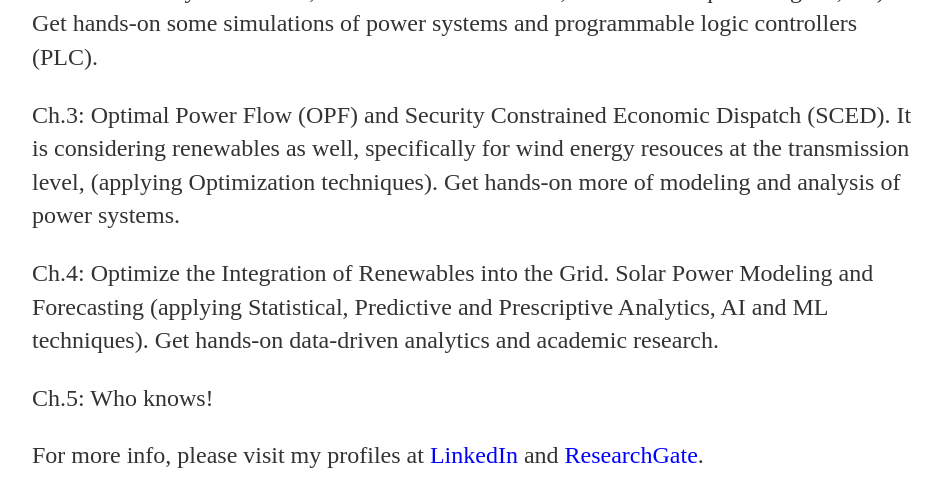
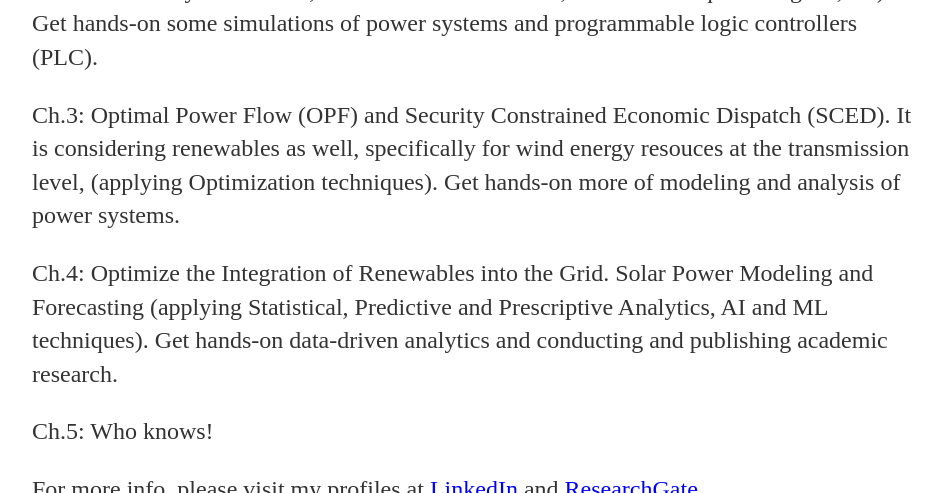
Before and after one commit to MohamedAbuella/MohamedAbuella.github.io, a Jekyll site: the page built from cv/index.html, in a window 1280 px wide and 900 px high, scrolled down 606 px, cut to the strip 0-493 px from the top of the window. Shown: the whole strip, without its empty margins (160-1100 px from the left). Built offline with Jekyll 4.4.1, drawn with Linux system fonts in a browser that asks for light colours; nearby versions of some CDN libraries; a script that is not in the unit is left out; comment, search, counter and statistics services are not loaded.

Commit message:
Update index.html

```diff
--- a/cv/index.html
+++ b/cv/index.html
@@ -12,7 +12,7 @@
 <p>Ch.1: Fundamentals of Electrical Engineering. This chapter covers Instrumentation & Control, Power Electronics, such as Diodes & Thyristors as rectifiers, (applying laws of Physics). With getting hands-on electrical installations & wiring and maintenance of electrical control equipment at pumping stations.</p>
 <p>Ch.2: Power Systems Analysis. It includes Power Flow and Faults Calculations, (applying Numerical Analysis methods, such as Newton methods, Differential eqs & Integrals, etc). Get hands-on some simulations of power systems and programmable logic controllers (PLC).</p>
 <p>Ch.3: Optimal Power Flow (OPF) and Security Constrained Economic Dispatch (SCED). It is considering renewables as well, specifically for wind energy resouces at the transmission level, (applying Optimization techniques). Get hands-on more of modeling and analysis of power systems.</p>
-<p>Ch.4: Optimize the Integration of Renewables into the Grid. Solar Power Modeling and Forecasting (applying Statistical, Predictive and Prescriptive Analytics, AI and ML techniques). Get hands-on data-driven analytics and academic research.</p>
+<p>Ch.4: Optimize the Integration of Renewables into the Grid. Solar Power Modeling and Forecasting (applying Statistical, Predictive and Prescriptive Analytics, AI and ML techniques). Get hands-on data-driven analytics and conducting and publishing academic research.</p>
 <p>Ch.5: Who knows!</p>
 <p>For more info, please visit my profiles at <a href="https://www.linkedin.com/in/mohamed-abuella/" target="_blank" style="color:blue">LinkedIn</a> and <a href="https://www.researchgate.net/profile/Mohamed_Abuella" target="_blank" style="color:blue">ResearchGate</a>.</p>
 
```
